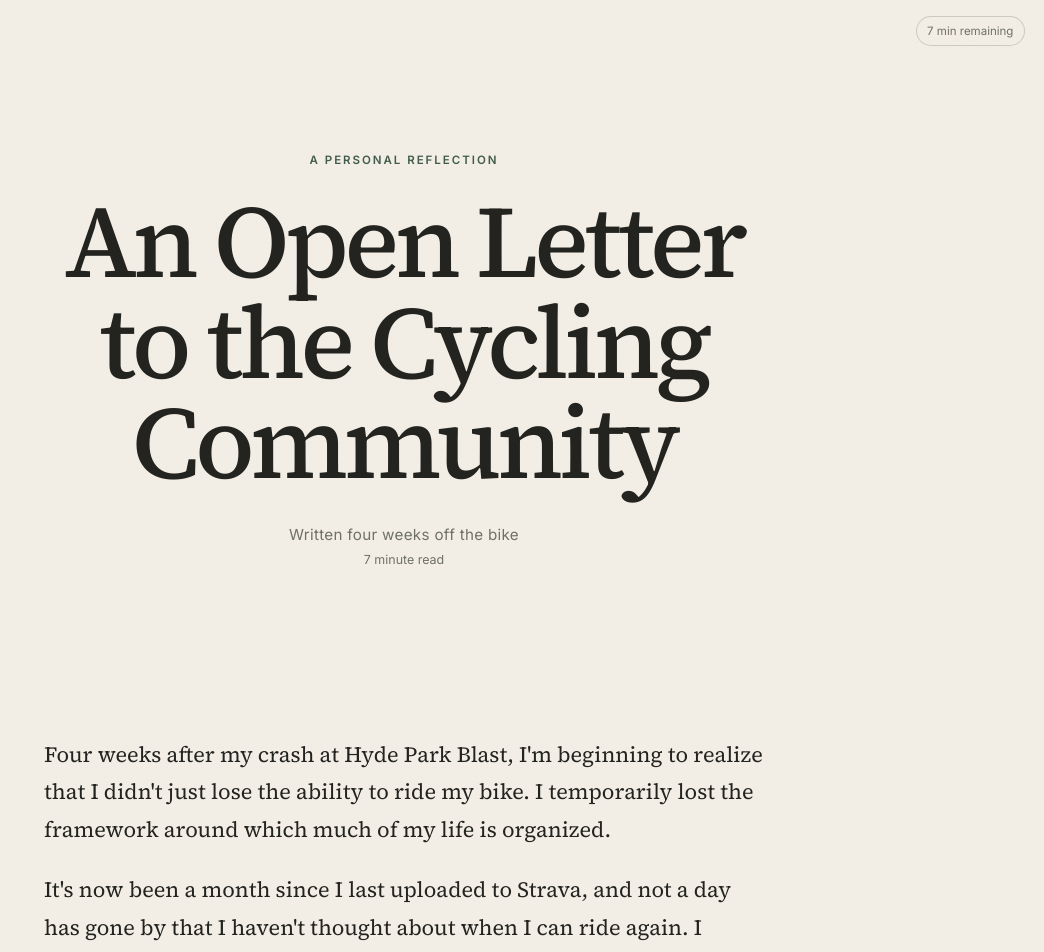
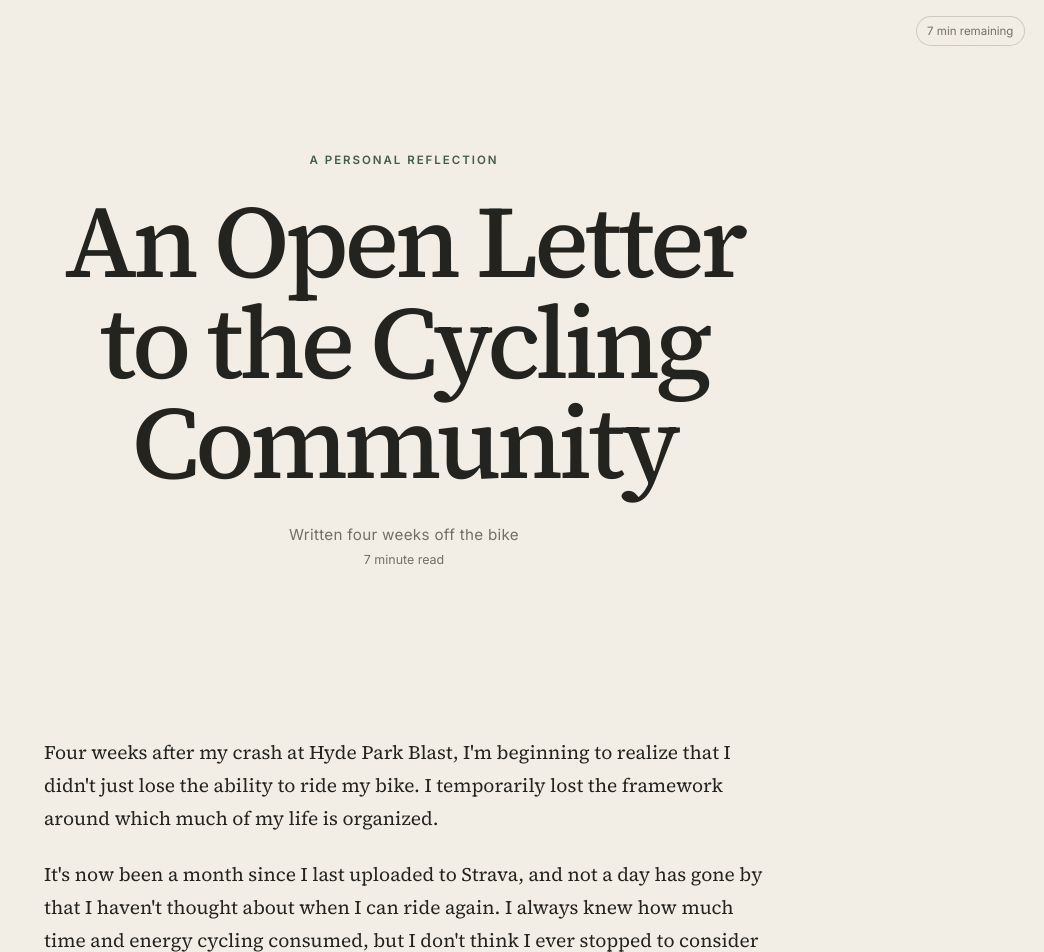
Before and after one commit to ninetyrpm/tastywords, a React (Vite) app: page / in a window 1280 px wide. Shown: the top 952 px of the page, without its empty margins (236-1280 px from the left). Built offline with nearby package versions, Linux system fonts and the light colour scheme.

Commit message:
Update global.css

```diff
--- a/src/styles/global.css
+++ b/src/styles/global.css
@@ -104,7 +104,7 @@ h1 {
 
 section p {
   margin: 0 0 1.45rem;
-  font-size: clamp(1.18rem, 1.8vw, 1.36rem);
+  font-size: clamp(1.08rem, 1.5vw, 1.24rem);
   line-height: 1.72;
 }
 
```
